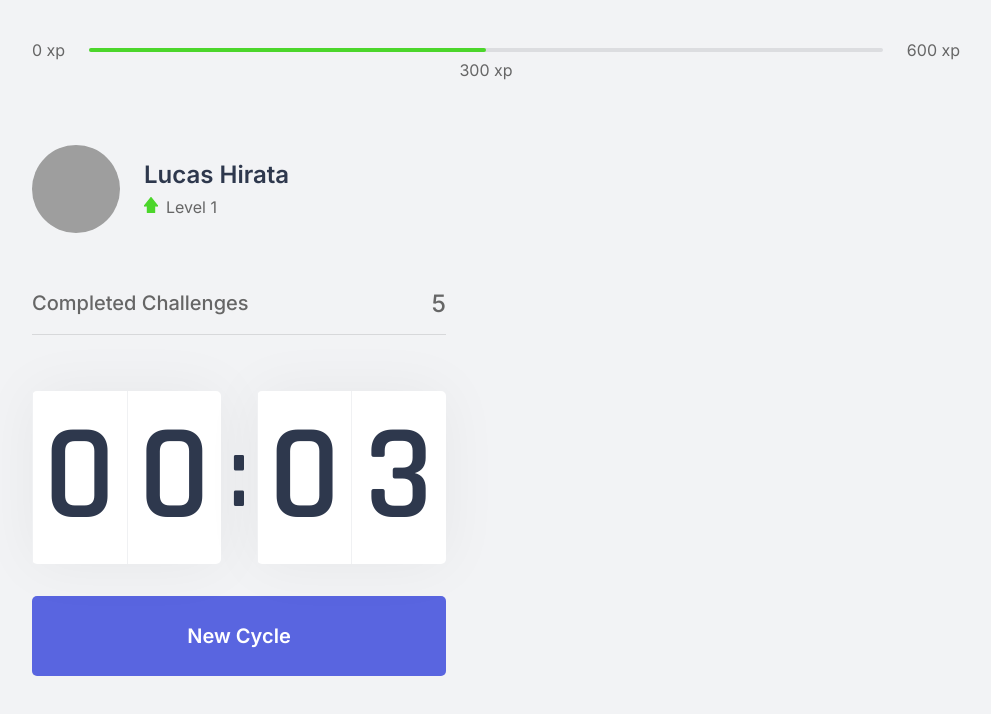
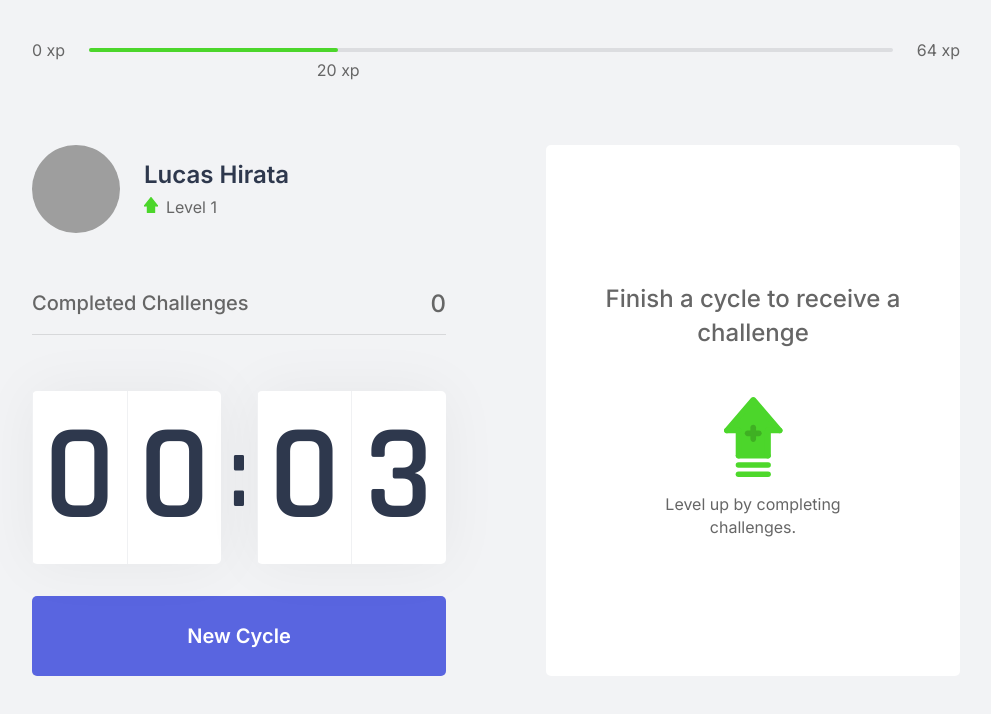
Before and after one commit to lucas-hirata/nlw-moveit, a Next.js app: page / in a window 1280 px wide. Shown: the top 714 px of the page, without its empty margins (144-1135 px from the left). Built offline with nearby package versions, Linux system fonts and the light colour scheme; grey boxes are pictures that could not be loaded.

Commit message:
implemented challenges

```diff
--- /dev/null
+++ b/challenges.json
@@ -0,0 +1,62 @@
+[
+  {
+    "type": "body",
+    "description": "Extend one of your arms with your palm facing forward and pull your fingers upwards for 10 seconds per hand.",
+    "amount": 80
+  },
+  {
+    "type": "body",
+    "description": "Stretch your arm against your chest and pull it using your other arm for 10 seconds per arm.",
+    "amount": 60
+  },
+  {
+    "type": "body",
+    "description": "Pull your neck with your hand to the right and left, remaining in position for a few seconds.",
+    "amount": 70
+  },
+  {
+    "type": "body",
+    "description": "With both hands on the back of your head, take it down, stretching the back of the area.",
+    "amount": 60
+  },
+  {
+    "type": "body",
+    "description": "Cross your legs and descend with your hands straight towards the floor. Repeat the movement with the other leg in front.",
+    "amount": 100
+  },
+  {
+    "type": "body",
+    "description": "Sitting, spread your legs and try to touch your palms to the floor, repeat 3 times for 5 seconds.",
+    "amount": 80
+  },
+  {
+    "type": "body",
+    "description": "Pull your knee against your chest and hold, switch legs after 10 seconds.",
+    "amount": 50
+  },
+  {
+    "type": "body",
+    "description": "Sitting, cross one leg and lean your torso forward, change legs after 10 seconds.",
+    "amount": 80
+  },
+  {
+    "type": "eye",
+    "description": "Sitting, close your eyes and cover them with your palms for 2 minutes, then open normally.",
+    "amount": 90
+  },
+  {
+    "type": "eye",
+    "description": "In some open environment, look as far as you can in four directions for 3 seconds, just move your eyes. Repeat 3 times.",
+    "amount": 140
+  },
+  {
+    "type": "eye",
+    "description": "Using your thumbs, massage the area under the eyebrows in a circular motion for 15 seconds.",
+    "amount": 70
+  },
+  {
+    "type": "body",
+    "description": "Standing, rotate your waist as far as you can to the left, hold for five seconds. Repeat to the right.",
+    "amount": 90
+  }
+]
--- /dev/null
+++ b/src/components/ChallengeBox.tsx
@@ -0,0 +1,47 @@
+import { useContext } from 'react';
+import { ChallengesContext } from '../contexts/ChallengesContext';
+import styles from '../styles/components/ChallengeBox.module.css'
+
+export function ChallengeBox() {
+    const { activeChallenge, resetChallenge } = useContext(ChallengesContext);
+
+    return (
+        <div className={styles.challengeBoxContainer}>
+            { activeChallenge ? (
+                <div className={styles.challengeActive}>
+                    <header>Win {activeChallenge.amount} xp</header>
+
+                    <main>
+                        <img src={`icons/${activeChallenge.type}.svg`} />
+                        <strong>New Challenge</strong>
+                        <p>{activeChallenge.description}</p>
+                    </main>
+
+                    <footer>
+                        <button
+                            type="button"
+                            className={styles.challengeFailedButton}
+                            onClick={resetChallenge}
+                        >
+                            Failed
+                        </button>
+                        <button
+                            type="button"
+                            className={styles.challengeCompletedButton}
+                        >
+                            Completed
+                        </button>
+                    </footer>
+                </div>
+            ) : (
+                <div className={styles.challengeNotActive}>
+                    <strong>Finish a cycle to receive a challenge</strong>
+                    <p>
+                        <img src="icons/level-up.svg" alt="Level Up" />
+                        Level up by completing challenges.
+                    </p>
+                </div>
+            ) }
+        </div>
+    )
+}
--- a/src/components/CompletedChallenges.tsx
+++ b/src/components/CompletedChallenges.tsx
@@ -1,10 +1,14 @@
+import { useContext } from "react"
+import { ChallengesContext } from "../contexts/ChallengesContext"
 import styles from "../styles/components/CompletedChallenges.module.css"
 
 export function CompletedChallenges() {
+  const { completedChallenges } = useContext(ChallengesContext);
+
   return (
     <div className={styles.completedChallengesContainer}>
       <span>Completed Challenges</span>
-      <span>5</span>
+      <span>{completedChallenges}</span>
     </div>
   )
 }
--- a/src/components/Countdown.tsx
+++ b/src/components/Countdown.tsx
@@ -1,11 +1,14 @@
 import { clear } from "node:console";
-import { useState, useEffect } from "react";
+import { useState, useEffect, useContext } from "react";
+import { ChallengesContext } from "../contexts/ChallengesContext";
 import styles from "../styles/components/Countdown.module.css"
 
 let countdownTimeout: NodeJS.Timeout;
 let initialTime = 0.05 * 60
 
 export function Countdown() {
+  const { startNewChallenge } = useContext(ChallengesContext);
+
   const [time, setTime] = useState(initialTime);
   const [isActive, setIsActive] = useState(false);
   const [hasFinished, setHasFinished] = useState(false);
@@ -34,6 +37,7 @@
     } else if (isActive && time === 0) {
       setHasFinished(true);
       setIsActive(false);
+      startNewChallenge();
     }
   }, [isActive, time]);
 
--- a/src/components/ExperienceBar.tsx
+++ b/src/components/ExperienceBar.tsx
@@ -1,19 +1,25 @@
+import { useContext } from "react";
+import { ChallengesContext } from "../contexts/ChallengesContext";
 import styles from "../styles/components/ExperienceBar.module.css";
 
 export function ExperienceBar() {
+  const { currentExperience, experienceToNextLevel } = useContext(ChallengesContext);
+
+  const percentToNextLevel = Math.round((currentExperience * 100) / experienceToNextLevel);
+
   return (
     <header className={styles.experienceBar}>
       <span>0 xp</span>
       <div>
-        <div style={{width: '50%'}} />
+        <div style={{width: `${percentToNextLevel}%`}} />
         <span
           className={styles.currentExperience}
-          style={{left: '50%'}}
+          style={{left: `${percentToNextLevel}%`}}
         >
-          300 xp
+          {currentExperience} xp
         </span>
       </div>
-      <span>600 xp</span>
+      <span>{experienceToNextLevel} xp</span>
     </header>
   );
 }
--- /dev/null
+++ b/src/contexts/ChallengesContext.tsx
@@ -0,0 +1,66 @@
+import { createContext, ReactNode, useState } from "react";
+import challenges from "../../challenges.json"
+
+interface Challenge {
+    type: 'body' | 'eye',
+    description: string,
+    amount: number
+}
+
+interface ChallengesContextData {
+    level: number;
+    currentExperience: number;
+    completedChallenges: number
+    activeChallenge: Challenge;
+    experienceToNextLevel: number;
+    levelUp: () => void;
+    startNewChallenge: () => void;
+    resetChallenge: () => void;
+}
+
+interface ChallengesProviderProps {
+    children: ReactNode;
+}
+
+export const ChallengesContext = createContext({} as ChallengesContextData)
+
+export function ChallengesProvider( props: ChallengesProviderProps ) {
+    const [level, setLevel] = useState(1);
+    const [currentExperience, setCurrentExperience] = useState(20);
+    const [completedChallenges, setcompletedChallenges] = useState(0);
+    const [activeChallenge, setActiveChallenge] = useState(null);
+
+    const experienceToNextLevel = Math.pow((level + 1) * 4, 2);
+
+    function levelUp(): void {
+        setLevel(level + 1);
+    }
+
+    function startNewChallenge(): void {
+        const randomChallengeIndex = Math.floor(Math.random() * challenges.length);
+        const challenge = challenges[randomChallengeIndex];
+
+        setActiveChallenge(challenge);
+    }
+
+    function resetChallenge(): void {
+        setActiveChallenge(null);
+    }
+
+    return (
+        <ChallengesContext.Provider
+            value={{
+                level,
+                currentExperience,
+                completedChallenges,
+                activeChallenge,
+                experienceToNextLevel,
+                levelUp,
+                startNewChallenge,
+                resetChallenge
+            }}
+        >
+            { props.children }
+        </ChallengesContext.Provider>
+    )
+}
--- a/src/pages/_app.tsx
+++ b/src/pages/_app.tsx
@@ -1,7 +1,13 @@
 import '../styles/global.css';
 
+import { ChallengesProvider } from "../contexts/ChallengesContext";
+
 function MyApp({ Component, pageProps }) {
-  return <Component {...pageProps} />
+  return (
+    <ChallengesProvider>
+      <Component {...pageProps} />
+    </ChallengesProvider>
+  )
 }
 
 export default MyApp
--- a/src/pages/index.tsx
+++ b/src/pages/index.tsx
@@ -2,6 +2,7 @@
 import { Countdown } from "../components/Countdown";
 import { ExperienceBar } from "../components/ExperienceBar";
 import { Profile } from "../components/Profile";
+import { ChallengeBox } from "../components/ChallengeBox";
 
 import Head from "next/head";
 
@@ -22,7 +23,7 @@
           <Countdown />
         </div>
         <div>
-
+          <ChallengeBox />
         </div>
       </section>
     </div>
--- /dev/null
+++ b/src/styles/components/ChallengeBox.module.css
@@ -0,0 +1,110 @@
+.challengeBoxContainer {
+    height: 100%;
+
+    background-color: var(--white);
+    border-radius: 5px;
+    box-shadow: 0 8 60px rgba(0, 0, 8, 0.05);
+    padding: 1.5rem 2rem;
+
+    display: flex;
+    flex-direction: column;
+    align-items: center;
+    justify-content: center;
+
+    text-align: center;
+}
+
+.challengeNotActive {
+    display: flex;
+    flex-direction: column;
+    align-items: center;
+}
+
+.challengeNotActive strong {
+    font-size: 1.5rem;
+    font-weight: 500;
+    line-height: 1.4;
+}
+
+.challengeNotActive p {
+    display: flex;
+    flex-direction: column;
+    align-items: center;
+    line-height: 1.4;
+
+    max-width: 70%;
+    margin-top: 3rem;
+}
+
+.challengeNotActive p img {
+    margin-bottom: 1rem;
+}
+
+.challengeActive {
+    height: 100%;
+
+    display: flex;
+    flex-direction: column;
+}
+
+.challengeActive header {
+    color: var(--blue);
+    font-weight: 600;
+    font-size: 1.25rem;
+    padding: 0 2rem 1.5rem;
+    border-bottom: 1px solid var(--gray-line);
+}
+
+.challengeActive main {
+    flex: 1;
+    display: flex;
+    flex-direction: column;
+    align-items: center;
+    justify-content: center;
+}
+
+.challengeActive main strong {
+    font-size: 2rem;
+    font-weight: 600;
+    color: var(--title);
+    margin: 1.5rem 0 1rem;
+}
+
+.challengeActive main strong {
+    line-height: 1.5;
+}
+
+.challengeActive footer {
+    display: grid;
+    grid-template-columns: 1fr 1fr;
+    gap: 1rem;
+}
+
+.challengeActive footer button {
+    height: 3rem;
+
+    display: flex;
+    align-items: center;
+    justify-content: center;
+
+    border: 0;
+    border-radius: 5px;
+    color: var(--white);
+
+    font-size: 1rem;
+    font-weight: 600;
+
+    transition: filter 0.2s;
+}
+
+.challengeActive footer button.challengeFailedButton {
+    background-color: var(--red);
+}
+
+.challengeActive footer button.challengeCompletedButton {
+    background-color: var(--green);
+}
+
+.challengeActive footer button:hover{
+    filter: brightness(0.9);
+}
```
